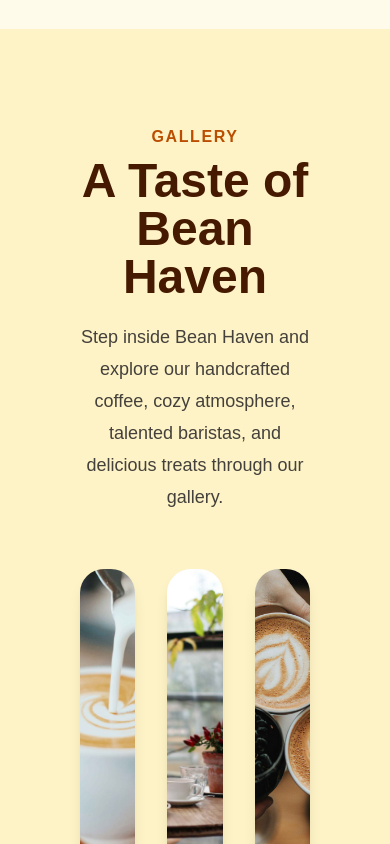
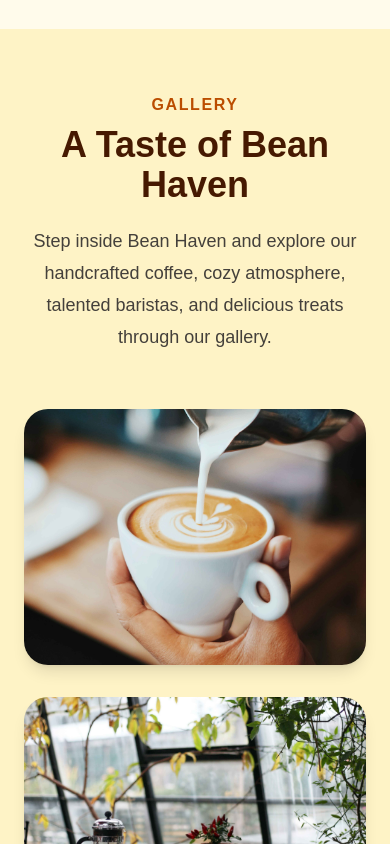
Before and after one commit to sameer890678/bean-haven, a Next.js app: page / in a window 390 px wide. Shown: the part 3960-4804 px from the top of the page. Built offline with nearby package versions, Linux system fonts and the light colour scheme.

Commit message:
trying to optimize gallery section for mobile devices

```diff
--- a/app/component/Gallery.jsx
+++ b/app/component/Gallery.jsx
@@ -1,6 +1,6 @@
 export default function Gallery() {
   return (
-    <section id="gallery" className="bg-amber-100 py-24 px-20">
+    <section id="gallery" className="bg-amber-100 py-16 lg:py-24 px-6 md:px-12 lg:px-20">
 
       {/* Heading */}
       <div className="text-center mb-14">
@@ -9,7 +9,7 @@ export default function Gallery() {
           Gallery
         </p>
 
-        <h2 className="text-5xl font-bold text-amber-950 mt-2">
+        <h2 className="text-4xl md:text-5xl font-bold text-amber-950 mt-2">
           A Taste of Bean Haven
         </h2>
 
@@ -23,42 +23,42 @@ export default function Gallery() {
 
       {/* Gallery Grid */}
 
-      <div className="grid grid-cols-3 gap-8">
+      <div className="grid grid-cols-1 sm:grid-cols-2 lg:grid-cols-3 gap-8">
 
         <img
           src="/images/Gallery/gallery1.jpg"
           alt="Coffee"
-          className="w-full h-80 object-cover rounded-3xl shadow-lg hover:scale-105 hover:shadow-2xl transition-all duration-300 cursor-pointer"
+          className="w-full h-64 md:h-80 object-cover rounded-3xl shadow-lg hover:scale-105 hover:shadow-2xl transition-all duration-300 cursor-pointer"
         />
 
         <img
           src="/images/Gallery/gallery2.jpg"
           alt="Coffee"
-          className="w-full h-80 object-cover rounded-3xl shadow-lg hover:scale-105 hover:shadow-2xl transition-all duration-300 cursor-pointer"
+          className="w-full h-64 md:h-80 object-cover rounded-3xl shadow-lg hover:scale-105 hover:shadow-2xl transition-all duration-300 cursor-pointer"
         />
 
         <img
           src="/images/Gallery/gallery3.jpg"
           alt="Coffee"
-          className="w-full h-80 object-cover rounded-3xl shadow-lg hover:scale-105 hover:shadow-2xl transition-all duration-300 cursor-pointer"
+          className="w-full h-64 md:h-80 object-cover rounded-3xl shadow-lg hover:scale-105 hover:shadow-2xl transition-all duration-300 cursor-pointer"
         />
 
         <img
           src="/images/Gallery/gallery4.jpg"
           alt="Coffee"
-          className="w-full h-80 object-cover rounded-3xl shadow-lg hover:scale-105 hover:shadow-2xl transition-all duration-300 cursor-pointer"
+          className="w-full h-64 md:h-80 object-cover rounded-3xl shadow-lg hover:scale-105 hover:shadow-2xl transition-all duration-300 cursor-pointer"
         />
 
         <img
           src="/images/Gallery/gallery5.jpg"
           alt="Coffee"
-          className="w-full h-80 object-cover rounded-3xl shadow-lg hover:scale-105 hover:shadow-2xl transition-all duration-300 cursor-pointer"
+          className="w-full h-64 md:h-80 object-cover rounded-3xl shadow-lg hover:scale-105 hover:shadow-2xl transition-all duration-300 cursor-pointer"
         />
 
         <img
           src="/images/Gallery/gallery6.jpg"
           alt="Coffee"
-          className="w-full h-80 object-cover rounded-3xl shadow-lg hover:scale-105 hover:shadow-2xl transition-all duration-300 cursor-pointer"
+          className="w-full h-64 md:h-80 object-cover rounded-3xl shadow-lg hover:scale-105 hover:shadow-2xl transition-all duration-300 cursor-pointer"
         />
 
       </div>
```
